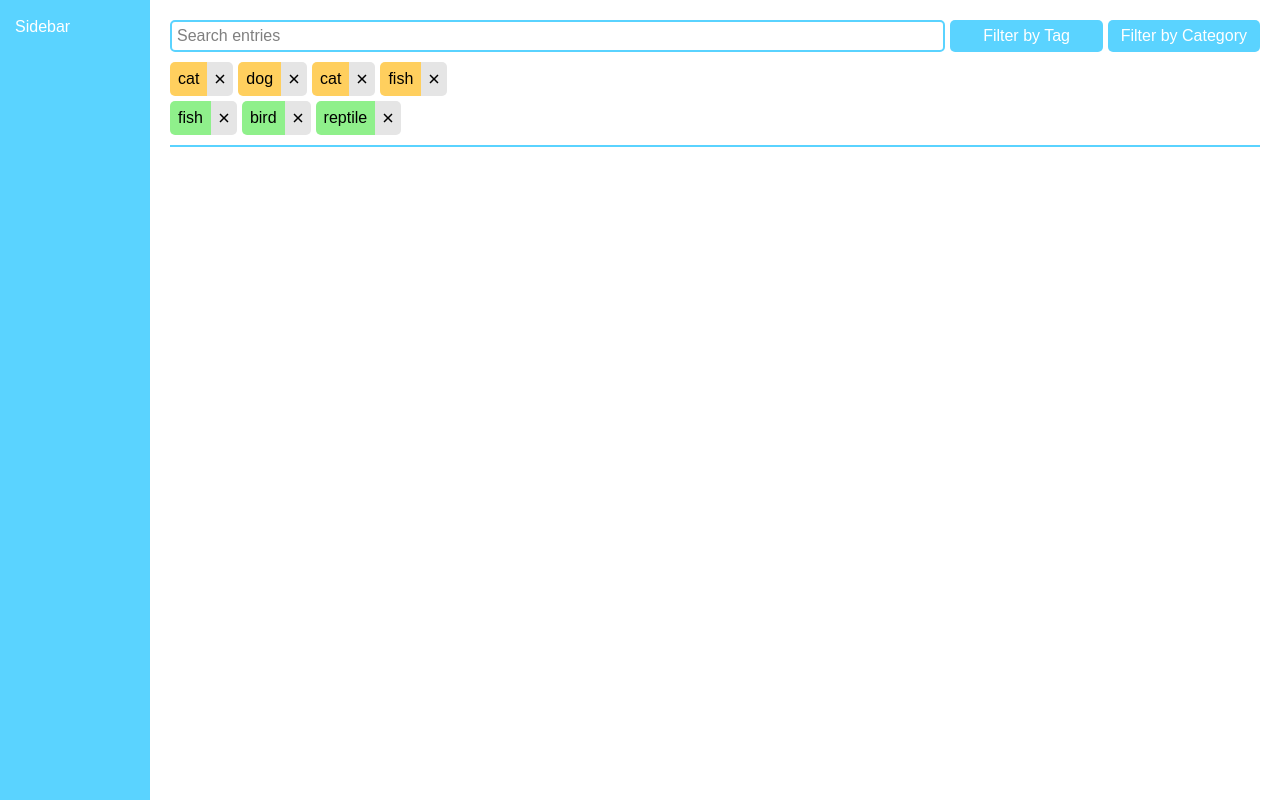
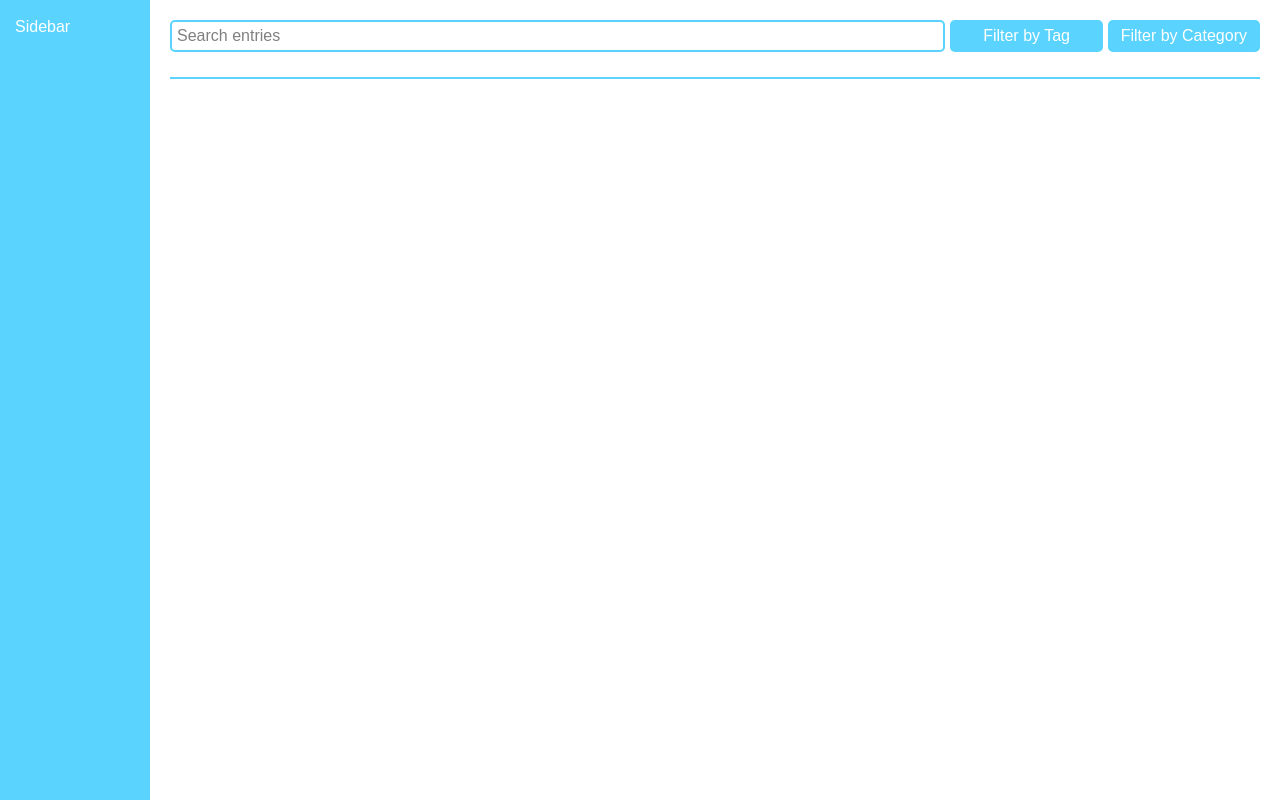
Before and after one commit to Abdelrhman2607/Music-Archive, a Next.js app: page / in a window 1280 px wide. Built offline with nearby package versions, Linux system fonts and the light colour scheme.

Commit message:
linked selectedfilters and dropdown menu

```diff
--- a/app/components/Search/searchArea.tsx
+++ b/app/components/Search/searchArea.tsx
@@ -9,14 +9,14 @@ import SelectedFilters from './selectedFilters';
 import { useState } from 'react';
 
 export default function SearchArea() {
-  let tags = ['cat', 'dog', 'cat', 'fish'];
+  let tags = ['cat', 'dog', 'fish'];
   let cats = ['fish', 'bird', 'reptile'];
 
   const [tagDropdownOpen, setTagDropdownOpen] = useState(false);
   const [catDropdownOpen, setCatDropdownOpen] = useState(false);
 
-  const [selectedTags, setSelectedTags] = useState([]);
-  const [selectedCats, setSelectedCats] = useState([]);
+  const [selectedTags, setSelectedTags] = useState<string[]>([]);
+  const [selectedCats, setSelectedCats] = useState<string[]>([]);
 
   return (
     <div className={styles.searchArea}>
@@ -31,6 +31,7 @@ export default function SearchArea() {
             options={tags}
             isOpen={tagDropdownOpen}
             name={"tagFilter"}
+            optionsState={{state: selectedTags, setter: setSelectedTags}}
           />
         </div>
 
@@ -42,12 +43,24 @@ export default function SearchArea() {
             options={cats}
             isOpen={catDropdownOpen}
             name={"catFilter"}
+            optionsState={{state: selectedCats, setter: setSelectedCats}}
           />
         </div>
 
       </div >
 
-      <SelectedFilters selectedFilters={{tags: tags, cats: cats}}/>
+      <SelectedFilters
+        tags={selectedTags}
+        cats={selectedCats}
+        onRemoveFilter={(type: 'tag' | 'cat', value: string) => {
+          if (type === 'tag'){
+            setSelectedTags((prev) => prev.filter((item) => item !== value));
+          }
+          else{
+            setSelectedCats((prev) => prev.filter((item) => item !== value));
+          }
+        }}
+      />
 
     </div>
   );
--- a/app/components/Search/selectedFilters.tsx
+++ b/app/components/Search/selectedFilters.tsx
@@ -3,39 +3,45 @@ import styles from './selectedFilters.module.css';
 
 import { IoCloseSharp } from "react-icons/io5";
 
-type SelectedFiltersObject = {
-  tags: string[];
-  cats: string[];
-}
+export default function SelectedFilters({
+  tags,
+  cats,
+  onRemoveFilter
+}: {
+  tags: string[],
+  cats: string[],
+  onRemoveFilter: (type: 'tag' | 'cat', value: string) => void
+}) {
+  function SelectedFilter({ name, type }: { name: string, type: "tag" | "cat" }) {
+    return (
+      <div className={type == 'tag' ? styles.selectedTag : styles.selectedCat}>
+        <span className={styles.SelectedFilterName}>{name}</span>
+        <button
+          className={styles.SelectedFilterXButton}
+          onClick={() => onRemoveFilter(type, name)}
+        >
+          <IoCloseSharp />
+        </button>
 
-export default function SelectedFilters({ selectedFilters }: { selectedFilters: SelectedFiltersObject }) {
+      </div>
+    );
+  }
+
   return (
     <div className={styles.selectedFiltersArea}>
       <div className={styles.selectedTagsArea}>
-        {selectedFilters.tags.map((tag, index) => {
-          return (<SelectedFilter name={tag} type={'tag'} key={index} />);
+        {tags.map((tag: string) => {
+          return (<SelectedFilter name={tag} type={'tag'} key={tag} />);
         })
         }
       </div>
 
       <div className={styles.selectedCatsArea}>
-        {selectedFilters.cats.map((cat, index) => {
-          return (<SelectedFilter name={cat} type={'cat'} key={index} />);
+        {cats.map((cat: string) => {
+          return (<SelectedFilter name={cat} type={'cat'} key={cat} />);
         })
         }
       </div>
     </div>
   );
 }
-
-function SelectedFilter({ name, type }: { name: string, type: "tag" | "cat" }) {
-  return (
-    <div className={type == 'tag' ? styles.selectedTag : styles.selectedCat}>
-      <span className={styles.SelectedFilterName}>{name}</span>
-      <div className={styles.SelectedFilterXButton}>
-        <IoCloseSharp />
-      </div>
-
-    </div>
-  );
-}
--- a/app/components/UI/dropdownMenu.tsx
+++ b/app/components/UI/dropdownMenu.tsx
@@ -1,24 +1,47 @@
 
 import styles from './dropdownMenu.module.css';
 
-export default function DropdownMenu({ options, isOpen, name }: {options: string[], isOpen: boolean, name: string}) {
+type checkboxStateObject = {
+  state: string[];
+  setter: React.Dispatch<React.SetStateAction<string[]>>;
+}
 
-  return ( isOpen ?
+export default function DropdownMenu({ options, isOpen, name, optionsState }:
+  { options: string[], isOpen: boolean, name: string, optionsState: checkboxStateObject }) {
+
+  function DropdownItem({ labelText, name }: { labelText: string, name: string }) {
+    return (
+      <label className={styles.dropdownItem}>
+        <input
+        type='checkbox'
+        value={labelText}
+        name={name}
+        onChange={handleCheckBoxChange}
+        checked={optionsState.state.includes(labelText)} />
+        {labelText}
+      </label>
+    );
+  }
+
+  function handleCheckBoxChange(event: React.ChangeEvent<HTMLInputElement>) {
+    const selectedValue = event.target.value;
+    const isChecked = event.target.checked;
+
+    const newSelection = isChecked
+      ? [...optionsState.state, selectedValue]
+      : optionsState.state.filter((value: string) => value !== selectedValue);
+
+    optionsState.setter(newSelection);
+  }
+
+  return (isOpen ?
     <div className={styles.dropdownMenu}>
       {options.map((option, index) => {
-          return (<DropdownItem key={index} labelText={option} name={name}/>);
-        }
+        return (<DropdownItem key={index} labelText={option} name={name} />);
+      }
       )}
     </div>
     : null
   );
+
 }
-
-function DropdownItem({labelText, name}: {labelText: string, name: string}) {
-  return(
-    <label className={styles.dropdownItem}>
-      <input type='checkbox' value={labelText} name={name}/>
-      {labelText}
-    </label>
-  );
-}
```
